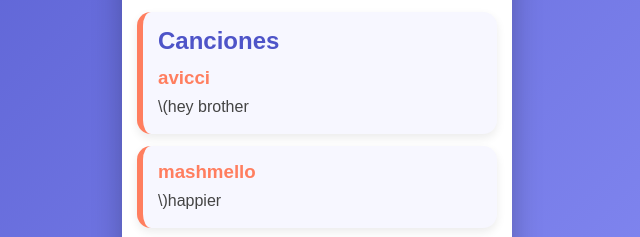
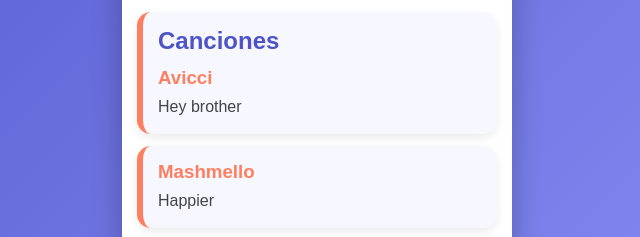
Before and after one commit to nancimelchor0-cmyk/APP_MUSICA, a plain HTML site: page index.html in a window 1280 px wide. Both pictures are taken after a click on the button "Canciones". Shown: the part 333-570 px from the top of the page, 323-963 px from the left. Drawn offline with Linux system fonts and the light colour scheme.

Commit message:
Fix artist names and song titles in index.html
Corrected artist names and song titles for consistency.

```diff
--- a/index.html
+++ b/index.html
@@ -29,6 +29,7 @@
                 <h2>Bienvenido</h2>
                 <p>Esta app muestra información musical y sus artistas.</p>
                 <div class="card">
+
                     <h3>Horario</h3>
                     <p>Lunes a Viernes</p>
                     <p>8:00 am a 2:00 pm</p>
@@ -38,12 +39,12 @@
             <section id="Canciones" class="seccion">
                 <div class="card">
                     <h2>Canciones</h2>
-                    <h3>avicci</h3>
-                    <p>\(hey brother</p>
+                    <h3>Avicci</h3>
+                    <p>Hey brother</p>
                 </div>
                 <div class="card">
-                    <h3>mashmello</h3>
-                    <p>\)happier</p>
+                    <h3>Mashmello</h3>
+                    <p>Happier</p>
                 </div>
                 <div class="card">
                     <h3>Dorian</h3>
```
